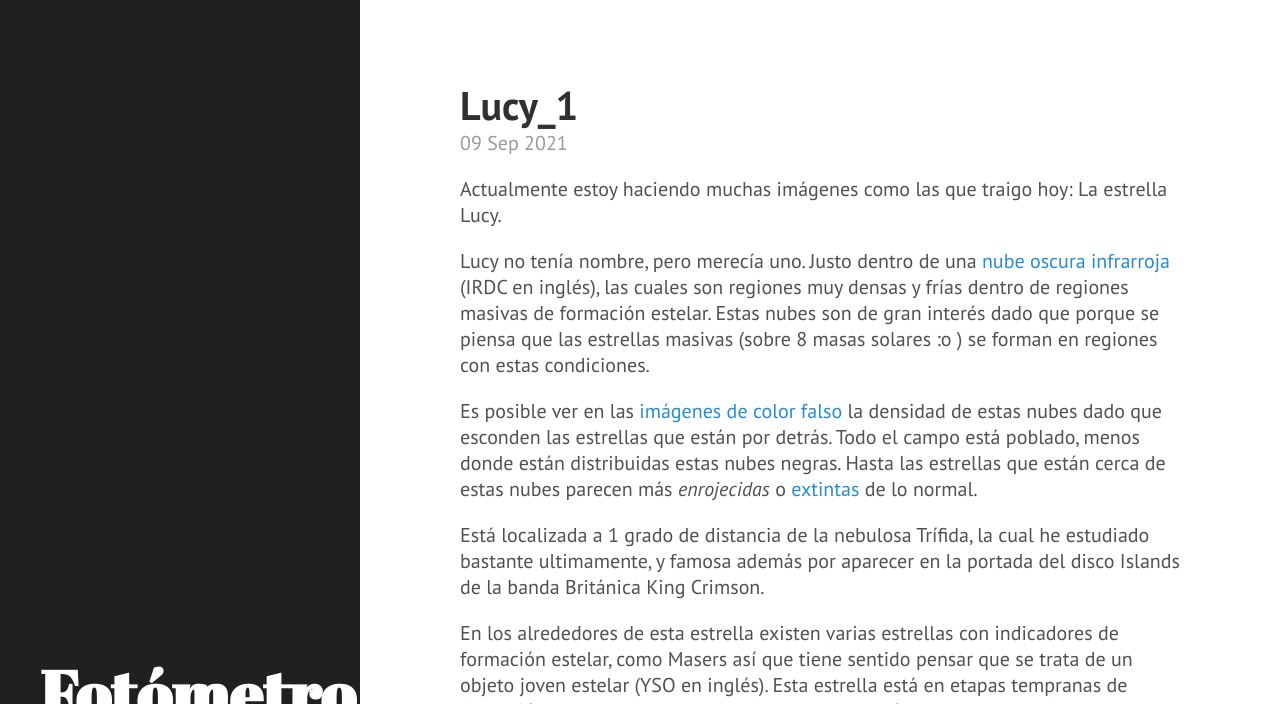
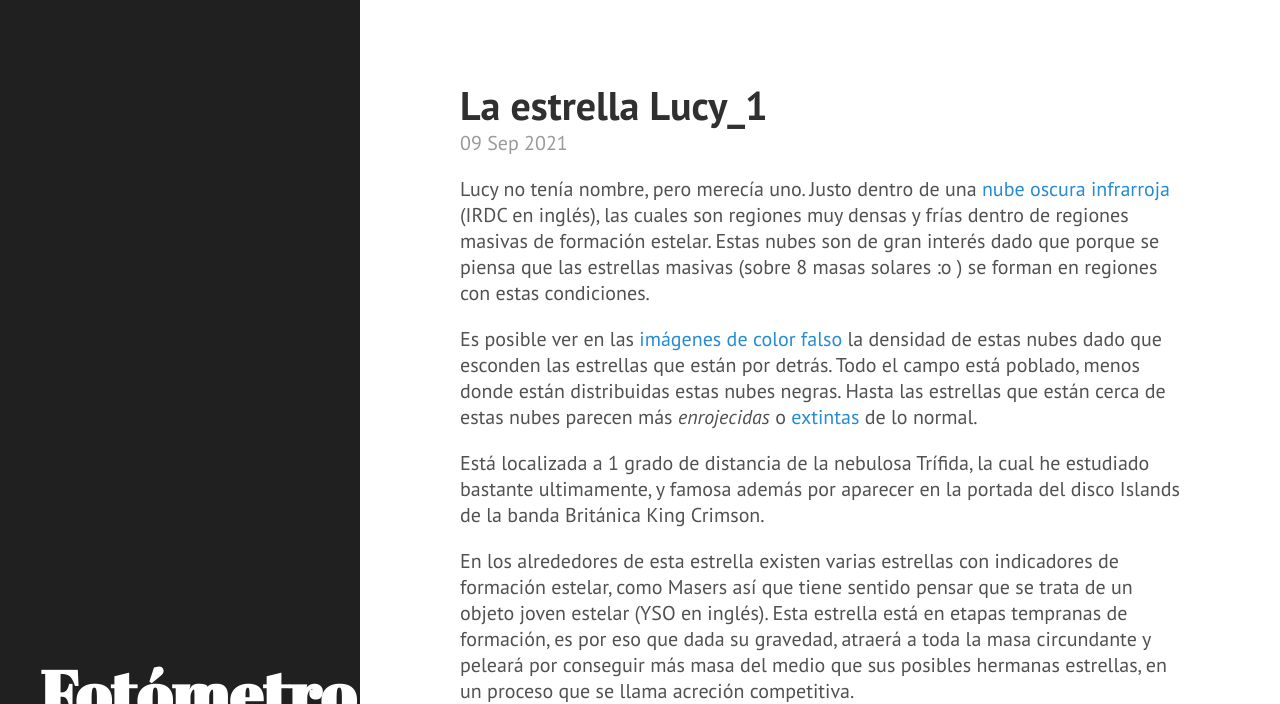
Before and after one commit to nicomedinap/nicomedinap.github.io, a Jekyll site: the page built from estrellas/_posts/2021-09-09-LucyLaEstrella.md, in a window 1280 px wide and 1400 px high. Shown: the top 704 px of the window. Built offline with Jekyll 4.4.1, drawn with Linux system fonts in a browser that asks for light colours; formulas are drawn with MathJax 3; a script that is not in the unit is left out; some of the changed text lies outside the part shown; grey boxes are pictures that could not be loaded.

Commit message:
Update 2021-09-09-LucyLaEstrella.md

```diff
--- a/estrellas/_posts/2021-09-09-LucyLaEstrella.md
+++ b/estrellas/_posts/2021-09-09-LucyLaEstrella.md
@@ -1,11 +1,9 @@
 ---
 layout: post
-title: Lucy_1
+title: La estrella Lucy_1
 mathjax: true
 ---
 {% include mathjax.html %}
-
-Actualmente estoy haciendo muchas imágenes como las que traigo hoy: La estrella Lucy.
 
 Lucy no tenía nombre, pero merecía uno. Justo dentro de una [nube oscura infrarroja](https://es.wikipedia.org/wiki/Nube_oscura_infrarroja){:target="_blank"} (IRDC en inglés), las cuales son regiones muy densas y frías dentro de regiones masivas de formación estelar. Estas nubes son de gran interés dado que porque se piensa que las estrellas masivas (sobre 8 masas solares :o ) se forman en regiones con estas condiciones.
 
@@ -26,12 +24,8 @@ Dado el gradual incremento en el brillo de esta estrella, ha sido clasificada en
 
 Gracias por leer!!
 
- 10 de Enero del 2010 | 12 de Marzo del 2015
-:---: | :---:
-<img src="https://raw.githubusercontent.com/nicomedinap/nicomedinap.github.io/master/imagenes/BRC89v12/BRC89v12_1.jpg" width="300"/> | <img src="https://raw.githubusercontent.com/nicomedinap/nicomedinap.github.io/master/imagenes/BRC89v12/BRC89v12_2.jpg" width="300"/>
-
 Serie de tiempo de la estrella Lucy
-<img src="https://raw.githubusercontent.com/nicomedinap/nicomedinap.github.io/master/imagenes/Lucy/Lucy_composicion.jpg" width="700" height="170" />
+<img src="https://raw.githubusercontent.com/nicomedinap/nicomedinap.github.io/master/imagenes/Lucy/Lucy_composicion.jpg" width="700" height="570" />
 
 ### Propiedades básicas conocidas:
 - Coordenadas:  Ra=$270.28408163^{\circ}$,  Dec=$-22.94910841^{\circ}$
```
